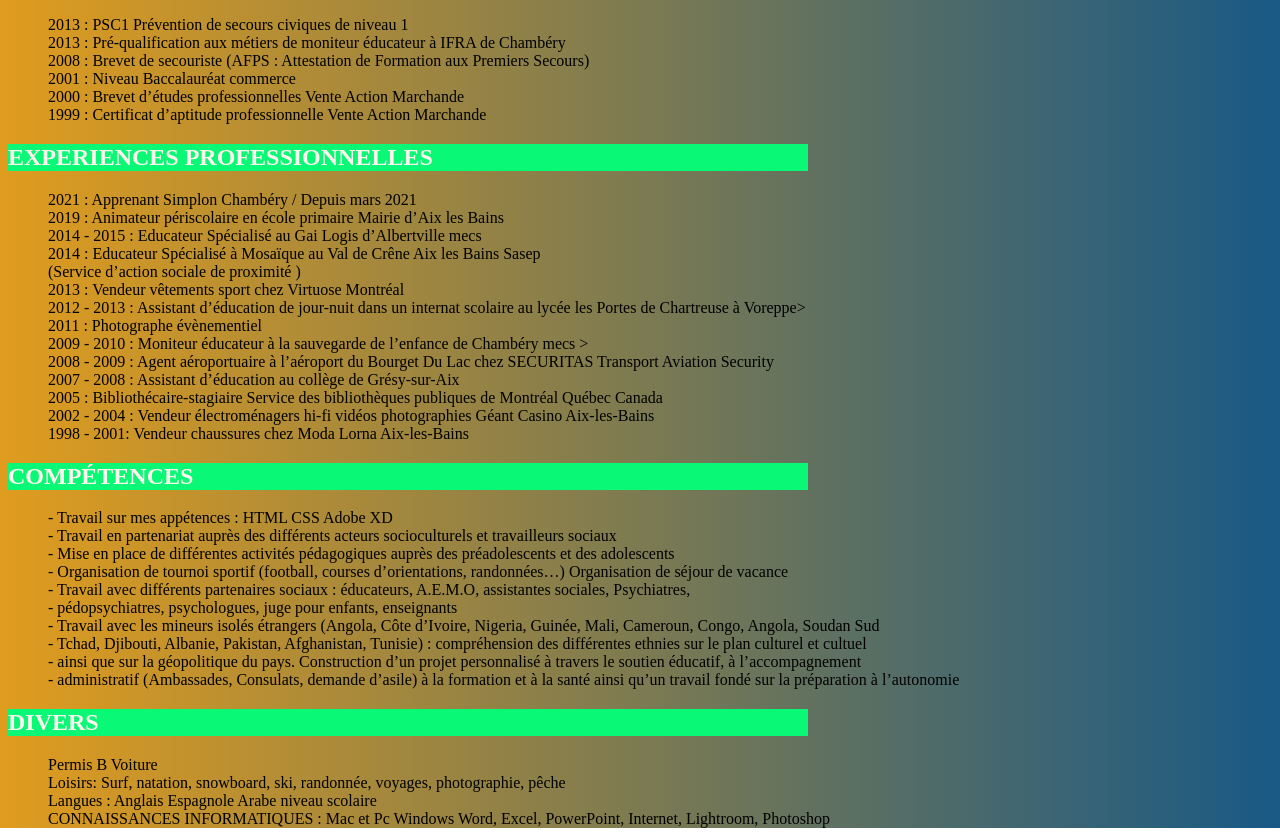
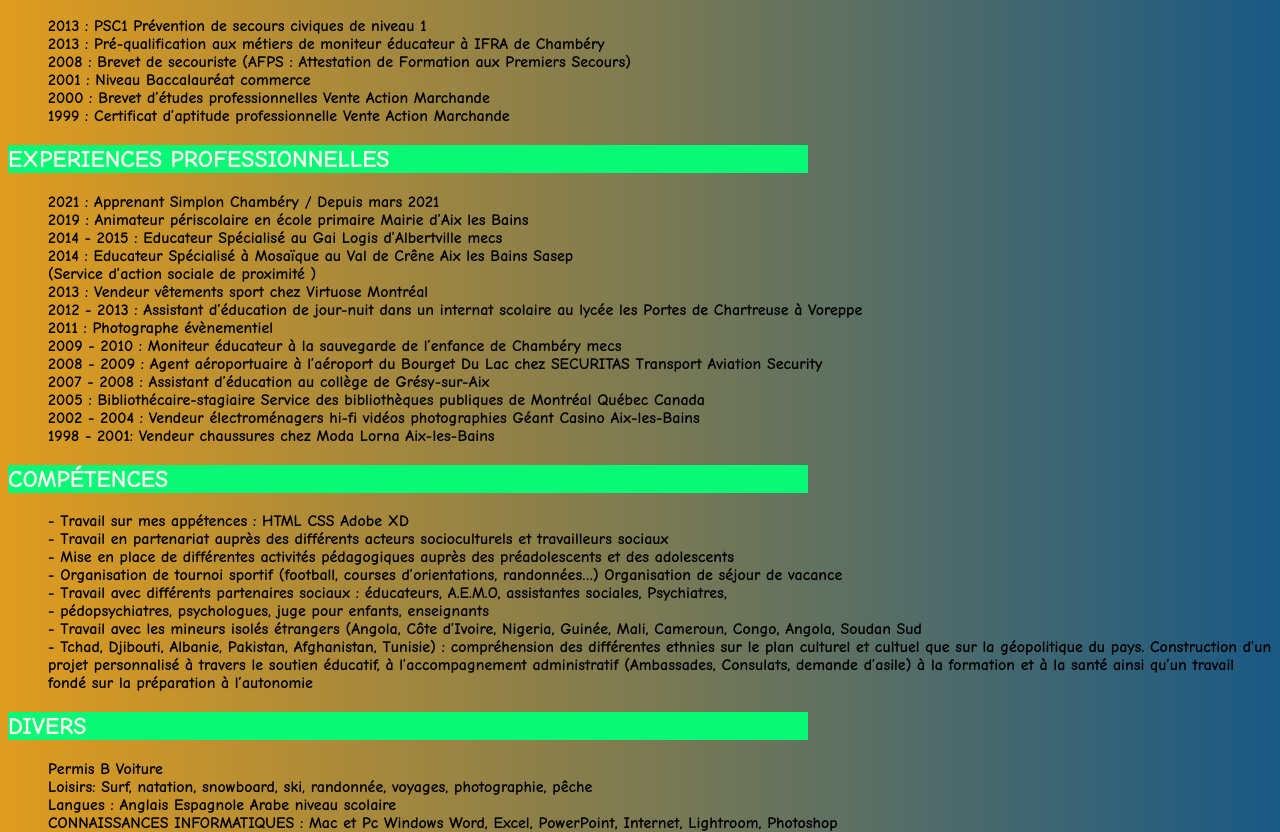
Before and after one commit to JayoFeloni/mon-cv, a plain HTML site: page index.html in a window 1280 px wide. Shown: the part 175-1007 px from the top of the page. Drawn offline with Linux system fonts and the light colour scheme.

Commit message:
j'ai mis importé une police sur font google, mis en gras mon texte.

```diff
--- a/index.html
+++ b/index.html
@@ -1,6 +1,9 @@
 <!DOCTYPE html>
 <html lang="fr">
+
 <head>
+    <link rel="preconnect" href="https://fonts.gstatic.com">
+    <link href="https://fonts.googleapis.com/css2?family=Comic+Neue:wght@400;700&display=swap" rel="stylesheet">
     <script src="https://kit.fontawesome.com/19226246f6.js" crossorigin="anonymous"></script>
 
     <meta charset="UTF-8">
@@ -9,15 +12,17 @@
     <title>CV</title>
     <link rel="stylesheet" href="style.css">
 </head>
+
 <body>
 
 
     <p class="premier-paragraphe"> ADROUD Emmanuel <br>
         <i class="fas fa-home"></i> 30 rue George Daviet <br> 73100 Aix les Bains <br>
-                <i class="fas fa-mobile-alt"></i> Tel: 0610217314 <br><i class="far fa-envelope"></i> Email: emmanueladroud.simplon@gmail.com
+        <i class="fas fa-mobile-alt"> </i> Tel: 0610217314 <br><i class="far fa-envelope"></i> Email:
+        emmanueladroud.simplon@gmail.com
         <br>
-                <a href="https://www.linkedin.com/in/emmanuel-adroud-394b63209/"target="_blank"><i class="fab fa-linkedin"></i>linkedIn</a>
-
+        <a href="https://www.linkedin.com/in/emmanuel-adroud-394b63209/" target="_blank"><i
+                class="fab fa-linkedin"></i>linkedIn</a>
     </p>
     <section>
         <h2>DIPLOMES</h2>
@@ -34,36 +39,42 @@
     <section>
         <h2>EXPERIENCES PROFESSIONNELLES </h2>
         <ul>
-                            <li>2021 :        Apprenant Simplon Chambéry / Depuis mars 2021</li>
-                            <li>2019 :        Animateur périscolaire en école primaire Mairie d’Aix les Bains </li>
+            <li>2021 : Apprenant Simplon Chambéry / Depuis mars 2021</li>
+            <li>2019 : Animateur périscolaire en école primaire Mairie d’Aix les Bains </li>
             <li>2014 - 2015 : Educateur Spécialisé au Gai Logis d’Albertville mecs</li>
-                            <li>2014 :        Educateur Spécialisé à Mosaïque au Val de Crêne Aix les Bains Sasep </li>
-                            <li>              (Service d’action sociale de proximité ) </li>
-                            <li>2013 :        Vendeur vêtements sport chez Virtuose Montréal </li>
-                            <li>2012 - 2013 : Assistant d’éducation de jour-nuit dans un internat scolaire au lycée les Portes de Chartreuse à Voreppe></li>
-                            <li>2011 :        Photographe évènementiel </li>
-                            <li>2009 - 2010 : Moniteur éducateur à la sauvegarde de l’enfance de Chambéry mecs ></li>
-                            <li>2008 - 2009 : Agent aéroportuaire à l’aéroport du Bourget Du Lac chez SECURITAS Transport Aviation Security </li>
+            <li>2014 : Educateur Spécialisé à Mosaïque au Val de Crêne Aix les Bains Sasep </li>
+            <li> (Service d’action sociale de proximité ) </li>
+            <li>2013 : Vendeur vêtements sport chez Virtuose Montréal </li>
+            <li>2012 - 2013 : Assistant d’éducation de jour-nuit dans un internat scolaire au lycée les Portes de
+                Chartreuse à Voreppe </li>
+            <li>2011 : Photographe évènementiel </li>
+            <li>2009 - 2010 : Moniteur éducateur à la sauvegarde de l’enfance de Chambéry mecs </li>
+            <li>2008 - 2009 : Agent aéroportuaire à l’aéroport du Bourget Du Lac chez SECURITAS Transport Aviation
+                Security </li>
             <li>2007 - 2008 : Assistant d’éducation au collège de Grésy-sur-Aix </li>
-                            <li>2005 :        Bibliothécaire-stagiaire Service des bibliothèques publiques de Montréal Québec Canada </li>
+            <li>2005 : Bibliothécaire-stagiaire Service des bibliothèques publiques de Montréal Québec Canada </li>
             <li>2002 - 2004 : Vendeur électroménagers hi-fi vidéos photographies Géant Casino Aix-les-Bains </li>
-                            <li>1998 - 2001:  Vendeur chaussures chez Moda Lorna Aix-les-Bains</li>
+            <li>1998 - 2001: Vendeur chaussures chez Moda Lorna Aix-les-Bains</li>
         </ul>
     </section>
 
     <section>
         <h2 class="competences">compétences </h2>
         <ul>
-                            <li>-	Travail sur mes appétences : HTML CSS Adobe XD</li>
-                            <li>-	Travail en partenariat auprès des différents acteurs socioculturels et travailleurs sociaux </li>
-                            <li>-	Mise en place de différentes activités pédagogiques auprès des préadolescents et des adolescents </li>
-                            <li>-	Organisation de tournoi sportif (football, courses d’orientations, randonnées…) Organisation de séjour de vacance </li>
-                            <li>-	Travail avec différents partenaires sociaux : éducateurs, A.E.M.O, assistantes sociales, Psychiatres,</li>
-                            <li>-   pédopsychiatres, psychologues, juge pour enfants, enseignants</li>
-                            <li>-   Travail avec les mineurs isolés étrangers (Angola, Côte d’Ivoire, Nigeria, Guinée, Mali, Cameroun, Congo, Angola, Soudan Sud</li>
-                            <li>-   Tchad, Djibouti, Albanie, Pakistan, Afghanistan, Tunisie) : compréhension des différentes ethnies sur le plan culturel et cultuel</li>
-                            <li>-   ainsi que sur la géopolitique du pays. Construction d’un projet personnalisé à travers le soutien éducatif, à l’accompagnement </li>
-                            <li>-   administratif (Ambassades, Consulats, demande d’asile) à la formation et à la santé ainsi qu’un travail fondé sur la préparation à l’autonomie</li>
+            <li>- Travail sur mes appétences : HTML CSS Adobe XD</li>
+            <li>- Travail en partenariat auprès des différents acteurs socioculturels et travailleurs sociaux </li>
+            <li>- Mise en place de différentes activités pédagogiques auprès des préadolescents et des adolescents </li>
+            <li>- Organisation de tournoi sportif (football, courses d’orientations, randonnées…) Organisation de séjour
+                de vacance </li>
+            <li>- Travail avec différents partenaires sociaux : éducateurs, A.E.M.O, assistantes sociales, Psychiatres,
+            </li>
+            <li>- pédopsychiatres, psychologues, juge pour enfants, enseignants</li>
+            <li>- Travail avec les mineurs isolés étrangers (Angola, Côte d’Ivoire, Nigeria, Guinée, Mali, Cameroun,
+                Congo, Angola, Soudan Sud</li>
+            <li>- Tchad, Djibouti, Albanie, Pakistan, Afghanistan, Tunisie) : compréhension des différentes ethnies sur
+                le plan culturel et cultuel que sur la géopolitique du pays. Construction d’un projet personnalisé à
+                travers le soutien éducatif, à l’accompagnement administratif (Ambassades, Consulats, demande d’asile)
+                à la formation et à la santé ainsi qu’un travail fondé sur la préparation à l’autonomie</li>
         </ul>
     </section>
     <section>
@@ -72,7 +83,8 @@
             <li> Permis B Voiture</li>
             <li> Loisirs: Surf, natation, snowboard, ski, randonnée, voyages, photographie, pêche</li>
             <li> Langues : Anglais Espagnole Arabe niveau scolaire</li>
-                            <li> CONNAISSANCES INFORMATIQUES : Mac et Pc Windows Word, Excel, PowerPoint, Internet, Lightroom, Photoshop</li>
+            <li> CONNAISSANCES INFORMATIQUES : Mac et Pc Windows Word, Excel, PowerPoint, Internet, Lightroom, Photoshop
+            </li>
         </ul>
     </section>
 
@@ -81,4 +93,5 @@
 
 
 </body>
+
 </html>
--- a/style.css
+++ b/style.css
@@ -13,6 +13,9 @@ h2{
 body{
     height: 100vh;
     background-image: linear-gradient(to right,#e09c1e, #195985);
+    font-weight: bold;
+    font-family: 'Comic Neue', cursive;
+
 }
 
 ul{list-style-type: none;
```
Lines whose indentation alone changed are shown as unchanged.
